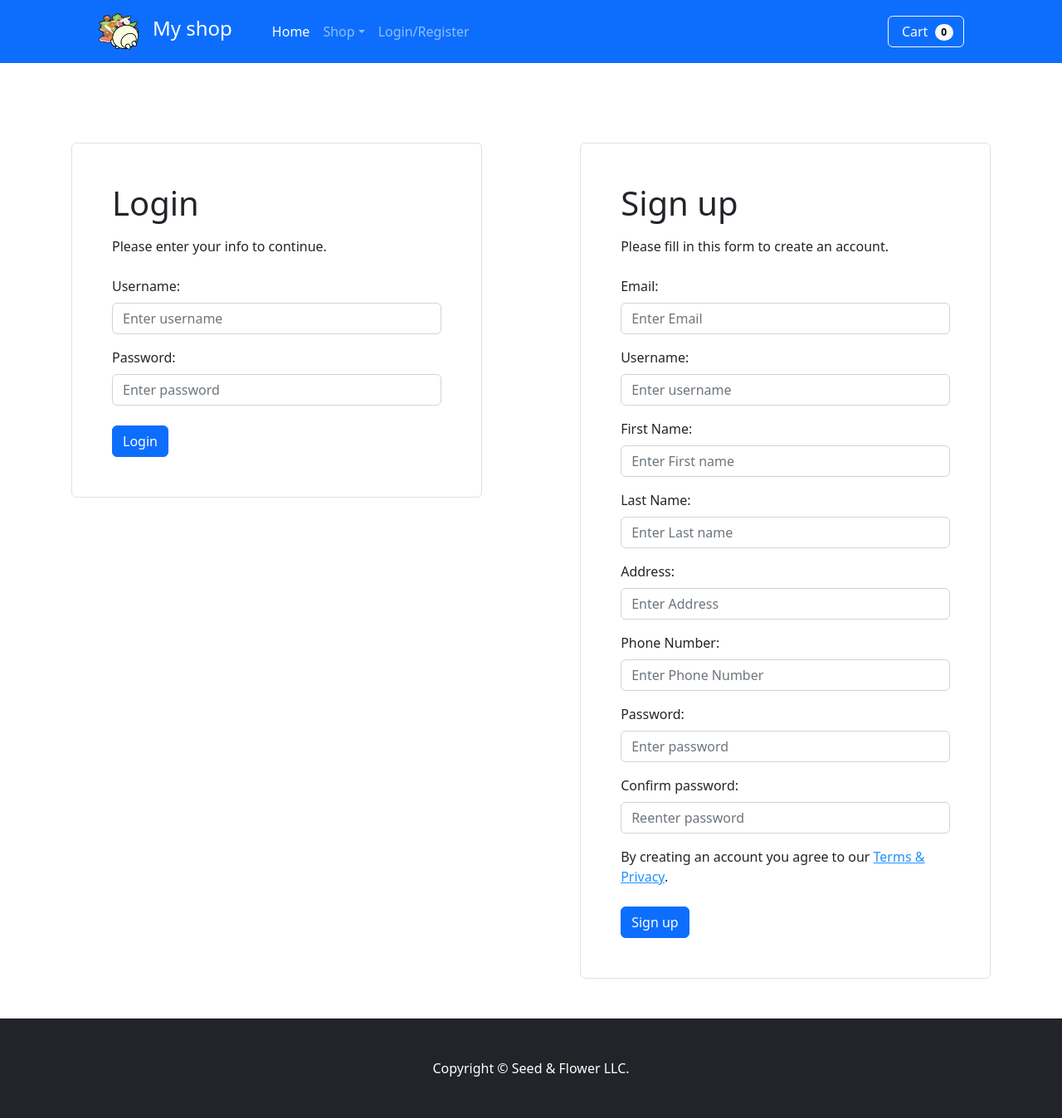
After one commit to maayasuo/MarketDBProj, a PHP site: page /login_page.php in a window 1280 px wide. The commit adds this page. Shown: the whole page at 83% size. Run offline with PHP 8.4, Linux system fonts and the light colour scheme.

Commit message:
Daily commit

```diff
--- a/all_product.html
+++ b/all_product.html
@@ -18,8 +18,8 @@
             <button class="navbar-toggler" type="button" data-bs-toggle="collapse" data-bs-target="#navbarSupportedContent" aria-controls="navbarSupportedContent" aria-expanded="false" aria-label="Toggle navigation"><span class="navbar-toggler-icon"></span></button>
             <div class="collapse navbar-collapse" id="navbarSupportedContent">
                 <ul class="navbar-nav me-auto mb-2 mb-lg-0 ms-lg-4">
-                    <li class="nav-item"><a class="nav-link active" aria-current="page" href="#!">Home</a></li>
-                    <li class="nav-item"><a class="nav-link" href="#Website Link or sth!">Login/Register</a></li>
+                    <li class="nav-item"><a class="nav-link active" aria-current="page" href="index.html">Home</a></li>
+                    <li class="nav-item"><a class="nav-link" href="login.php">Login/Register</a></li>
                     <li class="nav-item dropdown">
                         <a class="nav-link dropdown-toggle" id="navbarDropdown" href="#" role="button" data-bs-toggle="dropdown" aria-expanded="false">Shop</a>
                         <ul class="dropdown-menu" aria-labelledby="navbarDropdown">
--- /dev/null
+++ b/connect.php
@@ -0,0 +1,6 @@
+<?php
+$mysqli = new mysqli('localhost','root','','TheCloset');
+   if($mysqli->connect_errno){
+      echo $mysqli->connect_errno.": ".$mysqli->connect_error;
+   }
+ ?>
--- /dev/null
+++ b/func/footer.html
@@ -0,0 +1,4 @@
+<!-- Footer-->
+<footer class="py-5 bg-dark">
+    <div class="container"><p class="m-0 text-center text-white">Copyright &copy; Seed & Flower LLC.</p></div>
+</footer>
--- /dev/null
+++ b/func/navbar.php
@@ -0,0 +1,48 @@
+<?php
+    // require_once('connect.php');
+    session_start();
+?>
+
+<!-- Navigation         The header element that has to be the same on every page -->
+<nav class="navbar navbar-expand-lg navbar-dark bg-primary">
+<div class="container px-4 px-lg-5">
+    <a class="navbar-brand" href="index.php">
+        <img src="asset/logo.png" alt="Avatar Logo" style="width:50px;">
+    </a>
+    <a class="navbar-brand" href="index.php"><h4>My shop</h4></a>     <!--SHOP NAME-->
+    <button class="navbar-toggler" type="button" data-bs-toggle="collapse" data-bs-target="#navbarSupportedContent" aria-controls="navbarSupportedContent" aria-expanded="false" aria-label="Toggle navigation"><span class="navbar-toggler-icon"></span></button>
+    <div class="collapse navbar-collapse" id="navbarSupportedContent">
+        <ul class="navbar-nav me-auto mb-2 mb-lg-0 ms-lg-4">
+            <li class="nav-item"><a class="nav-link active" aria-current="page" href="index.php">Home</a></li>
+            <li class="nav-item dropdown">
+                <a class="nav-link dropdown-toggle" id="navbarDropdown" href="#" role="button" data-bs-toggle="dropdown" aria-expanded="false">Shop</a>
+                <ul class="dropdown-menu" aria-labelledby="navbarDropdown">
+                    <li><a class="dropdown-item" href="all_product.html">All Products</a></li>
+                    <li><hr class="dropdown-divider" /></li>
+                    <li><a class="dropdown-item" href="#Website Link or sth!">Popular Items</a></li>       <!-- OUR PRODUCT TYPE WILL BE IN HERE I GUESS -->
+                    <li><a class="dropdown-item" href="#Website Link or sth!">New Arrivals</a></li>        <!-- Fix this later on -->
+                </ul>
+            </li>
+            <?php
+                    if(isset($_SESSION['username']) || isset($_SESSION['logged in'])){?>
+                    <li class="nav-item dropdown">
+                        <a class="nav-link dropdown-toggle" id="navbarDropdown" href="#" role="button" data-bs-toggle="dropdown" aria-expanded="false"><?php echo 'Hello! '. $_SESSION['username'];?></a>
+                        <ul class="dropdown-menu" aria-labelledby="navbarDropdown">
+                            <li><a class="dropdown-item" href="func/logout.php">Logout</a></li>
+                        </ul>
+                    </li>
+                    <?php } else{?>
+                    <li class="nav-item"><a class="nav-link" href="login_page.php">Login/Register</a></li>
+                    <?php }
+            ?>
+        </ul>
+        <form class="d-flex">
+            <button class="btn btn-outline-light" type="submit">
+                <i class="bi-cart-fill me-1"></i>
+                Cart
+                <span class="badge bg-light text-black ms-1 rounded-pill">0</span>
+            </button>
+        </form>
+    </div>
+</div>
+</nav>
--- /dev/null
+++ b/login_page.php
@@ -0,0 +1,99 @@
+<!doctype html>
+<html lang="en">
+  <head>
+    <meta charset="utf-8">
+    <meta name="viewport" content="width=device-width, initial-scale=1">
+    <title>Home page</title>
+    <link href="https://cdn.jsdelivr.net/npm/bootstrap@5.2.2/dist/css/bootstrap.min.css" rel="stylesheet" integrity="sha384-Zenh87qX5JnK2Jl0vWa8Ck2rdkQ2Bzep5IDxbcnCeuOxjzrPF/et3URy9Bv1WTRi" crossorigin="anonymous">
+    <script src="https://cdn.jsdelivr.net/npm/bootstrap@5.2.2/dist/js/bootstrap.bundle.min.js"></script>
+  </head>
+
+  <?php include "func/navbar.php"; ?>
+
+  <body>
+    <div class="container px-2 px-lg-3 my-5">
+      <div class="row">
+        <div class="col">
+          <div class="container border rounded px-4 px-lg-5 mt-5 bt-5">
+            <div class="mb-4 mt-5">
+              <h1>Login</h1>
+              <p></p>
+              <p>Please enter your info to continue.</p>
+            </div>
+            <form action="func/login.php" method="POST">
+              <div class="mb-3 mt-3">
+                <label for="username" class="form-label">Username:</label>
+                <input type="username" class="form-control" id="username" placeholder="Enter username" name="username">
+              </div>
+              <div class="mb-3">
+                <label for="password" class="form-label">Password:</label>
+                <input type="password" class="form-control" id="password" placeholder="Enter password" name="password">
+              </div>
+              <div class="mt-4 mb-5">
+                <button type="submit" name="login_submit" class="btn btn-primary">Login</button>
+              </div>
+            </form>
+          </div>
+        </div>
+        <div class="col-md-1"></div>
+        <div class="col">
+          <div class="container border rounded px-4 px-lg-5 mt-5 bt-5">
+            <div class="mb-4 mt-5">
+              <h1>Sign up</h1>
+              <p></p>
+              <p>Please fill in this form to create an account.</p>
+            </div>
+            <form action="func/register.php" method="post">
+              <div class="mb-3 mt-3">
+                <label for="email" class="form-label">Email:</label>
+                  <input type="email" class="form-control" id="email" placeholder="Enter Email" name="email">
+                </div>
+                <div class="mb-3">
+                  <label for="username" class="form-label">Username:</label>
+                  <input type="username" class="form-control" id="username" placeholder="Enter username" name="username">
+                </div>
+                <div class="mb-3">
+                  <label for="fname" class="form-label">First Name:</label>
+                  <input type="fname" class="form-control" id="fname" placeholder="Enter First name" name="fname">
+                </div>
+                <div class="mb-3">
+                  <label for="lname" class="form-label">Last Name:</label>
+                  <input type="lname" class="form-control" id="lname" placeholder="Enter Last name" name="lname">
+                </div>
+                <div class="mb-3">
+                  <label for="adress" class="form-label">Address:</label>
+                  <input type="adress" class="form-control" id="address" placeholder="Enter Address" name="address">
+                </div>
+                <div class="mb-3">
+                  <label for="phone" class="form-label">Phone Number:</label>
+                  <input type="phone" class="form-control" id="phone" placeholder="Enter Phone Number" name="phone">
+                </div>
+                <div class="mb-3">
+                  <label for="password" class="form-label">Password:</label>
+                  <input type="password" class="form-control" id="password" placeholder="Enter password" name="password">
+                </div>
+                <div class="mb-3">
+                  <label for="checkpassword" class="form-label">Confirm password:</label>
+                  <input type="password" class="form-control" id="checkpassword" placeholder="Reenter password" name="checkpassword">
+                </div>
+                <div class="mb-3">
+                  <p>By creating an account you agree to our <a href="#" style="color:dodgerblue">Terms & Privacy</a>.</p>
+                </div>
+                <div class="mt-4 mb-5">
+                  <button type="submit" name="signup_submit" class="btn btn-primary">Sign up</button>
+                </div>
+            </form>
+          </div>
+        </div>
+      </div>
+    </div>
+
+  <?php include "func/footer.html"; ?>
+
+  </body>
+</html>
+
+
+
+
+<!-- include __DIR__ . "/../testnavbar.php"; ไว้เรียกแถบสุดเท่ของเรา -->
```
Also changed, not shown: database.sql (added, +48 -0 lines), func/login.php (added, +11 -0 lines), func/logout.php (added, +10 -0 lines), index.php (renamed from index.html, +8 -33 lines).
